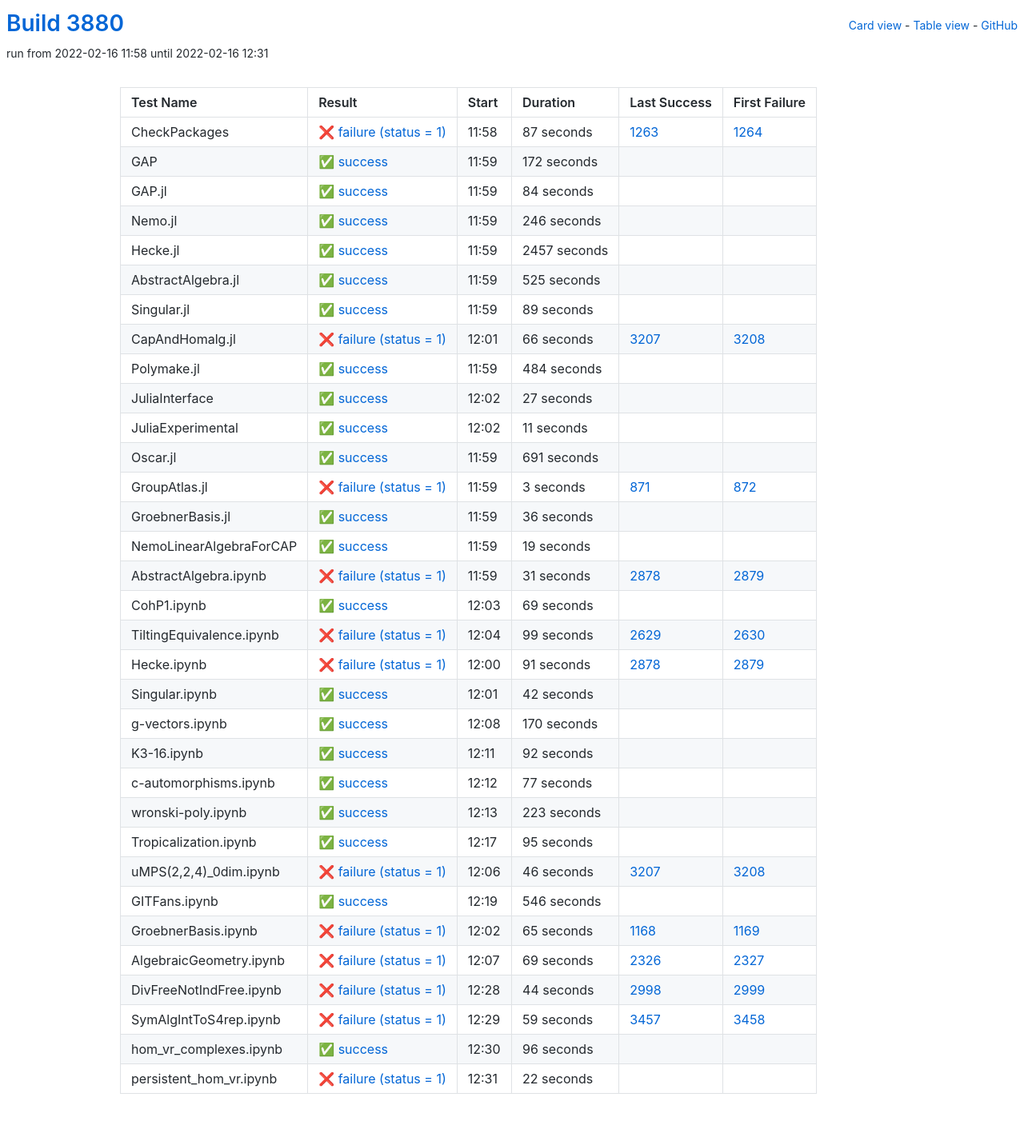
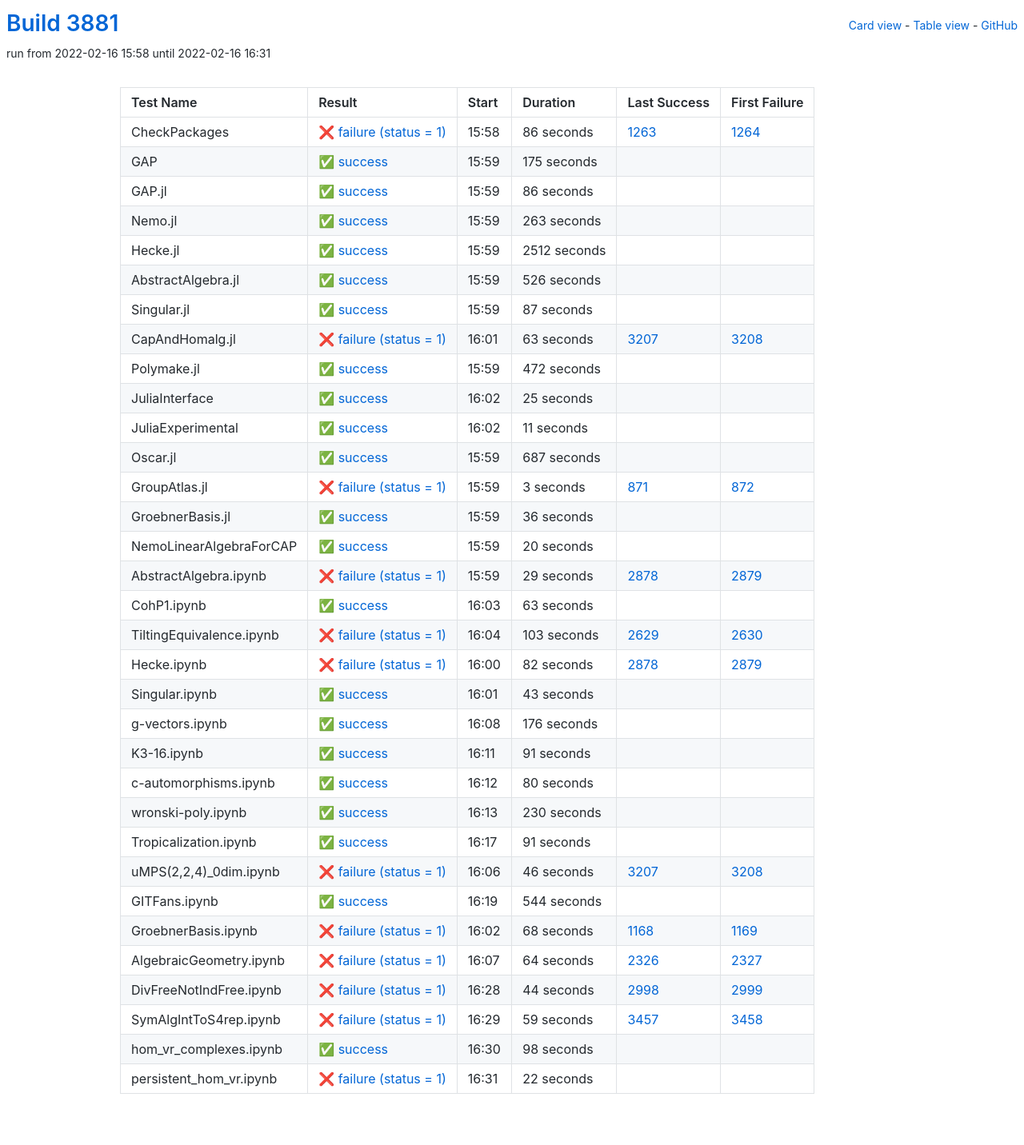
Before and after one commit to oscar-system/oscar-ci-status-stable, a Jekyll site: the page built from table.html, in a window 1280 px wide. Shown: the whole page at 80% size. Built offline with Jekyll 4.4.1, drawn with Linux system fonts in a browser that asks for light colours.

Commit message:
Build #3881

```diff
--- a/_data/ci.yml
+++ b/_data/ci.yml
@@ -1,6 +1,6 @@
 ---
-build: 3880
-build_url: https://oscarci.mathematik.uni-kl.de/job/oscar-stable/3880/
+build: 3881
+build_url: https://oscarci.mathematik.uni-kl.de/job/oscar-stable/3881/
 job: oscar-stable
 organization: oscar-system
 repo: oscar-ci-status-stable
@@ -8,128 +8,128 @@ repourl: https://github.com/oscar-system/oscar-ci-status-stable
 tests:
 - name: CheckPackages
   id: checkpackages
-  log: https://oscarci.mathematik.uni-kl.de/job/oscar-stable/3880/artifact/logs/build-3880/CheckPackages.log
-  start: 2022-02-16 11:58
+  log: https://oscarci.mathematik.uni-kl.de/job/oscar-stable/3881/artifact/logs/build-3881/CheckPackages.log
+  start: 2022-02-16 15:58
   success: false
   exitcode: 1
   status: failure
-  duration: 87
+  duration: 86
   last_success: 1263
   last_success_url: https://oscarci.mathematik.uni-kl.de/job/oscar-stable/1263/
   first_failure: 1264
   first_failure_url: https://oscarci.mathematik.uni-kl.de/job/oscar-stable/1264/
 - name: GAP
   id: gap
-  log: https://oscarci.mathematik.uni-kl.de/job/oscar-stable/3880/artifact/logs/build-3880/GAP.log
-  start: 2022-02-16 11:59
+  log: https://oscarci.mathematik.uni-kl.de/job/oscar-stable/3881/artifact/logs/build-3881/GAP.log
+  start: 2022-02-16 15:59
   success: true
   exitcode: 0
   status: success
-  duration: 172
+  duration: 175
   last_success: false
   last_success_url:
   first_failure: false
   first_failure_url:
 - name: GAP.jl
   id: gap-jl
-  log: https://oscarci.mathematik.uni-kl.de/job/oscar-stable/3880/artifact/logs/build-3880/GAP.jl.log
-  start: 2022-02-16 11:59
+  log: https://oscarci.mathematik.uni-kl.de/job/oscar-stable/3881/artifact/logs/build-3881/GAP.jl.log
+  start: 2022-02-16 15:59
   success: true
   exitcode: 0
   status: success
-  duration: 84
+  duration: 86
   last_success: false
   last_success_url:
   first_failure: false
   first_failure_url:
 - name: Nemo.jl
   id: nemo-jl
-  log: https://oscarci.mathematik.uni-kl.de/job/oscar-stable/3880/artifact/logs/build-3880/Nemo.jl.log
-  start: 2022-02-16 11:59
+  log: https://oscarci.mathematik.uni-kl.de/job/oscar-stable/3881/artifact/logs/build-3881/Nemo.jl.log
+  start: 2022-02-16 15:59
   success: true
   exitcode: 0
   status: success
-  duration: 246
+  duration: 263
   last_success: false
   last_success_url:
   first_failure: false
   first_failure_url:
 - name: Hecke.jl
   id: hecke-jl
-  log: https://oscarci.mathematik.uni-kl.de/job/oscar-stable/3880/artifact/logs/build-3880/Hecke.jl.log
-  start: 2022-02-16 11:59
+  log: https://oscarci.mathematik.uni-kl.de/job/oscar-stable/3881/artifact/logs/build-3881/Hecke.jl.log
+  start: 2022-02-16 15:59
   success: true
   exitcode: 0
   status: success
-  duration: 2457
+  duration: 2512
   last_success: false
   last_success_url:
   first_failure: false
   first_failure_url:
 - name: AbstractAlgebra.jl
   id: abstractalgebra-jl
-  log: https://oscarci.mathematik.uni-kl.de/job/oscar-stable/3880/artifact/logs/build-3880/AbstractAlgebra.jl.log
-  start: 2022-02-16 11:59
+  log: https://oscarci.mathematik.uni-kl.de/job/oscar-stable/3881/artifact/logs/build-3881/AbstractAlgebra.jl.log
+  start: 2022-02-16 15:59
   success: true
   exitcode: 0
   status: success
-  duration: 525
+  duration: 526
   last_success: false
   last_success_url:
   first_failure: false
   first_failure_url:
 - name: Singular.jl
   id: singular-jl
-  log: https://oscarci.mathematik.uni-kl.de/job/oscar-stable/3880/artifact/logs/build-3880/Singular.jl.log
-  start: 2022-02-16 11:59
+  log: https://oscarci.mathematik.uni-kl.de/job/oscar-stable/3881/artifact/logs/build-3881/Singular.jl.log
+  start: 2022-02-16 15:59
   success: true
   exitcode: 0
   status: success
-  duration: 89
+  duration: 87
   last_success: false
   last_success_url:
   first_failure: false
   first_failure_url:
 - name: CapAndHomalg.jl
   id: capandhomalg-jl
-  log: https://oscarci.mathematik.uni-kl.de/job/oscar-stable/3880/artifact/logs/build-3880/CapAndHomalg.jl.log
-  start: 2022-02-16 12:01
+  log: https://oscarci.mathematik.uni-kl.de/job/oscar-stable/3881/artifact/logs/build-3881/CapAndHomalg.jl.log
+  start: 2022-02-16 16:01
   success: false
   exitcode: 1
   status: failure
-  duration: 66
+  duration: 63
   last_success: 3207
   last_success_url: https://oscarci.mathematik.uni-kl.de/job/oscar-stable/3207/
   first_failure: 3208
   first_failure_url: https://oscarci.mathematik.uni-kl.de/job/oscar-stable/3208/
 - name: Polymake.jl
   id: polymake-jl
-  log: https://oscarci.mathematik.uni-kl.de/job/oscar-stable/3880/artifact/logs/build-3880/Polymake.jl.log
-  start: 2022-02-16 11:59
+  log: https://oscarci.mathematik.uni-kl.de/job/oscar-stable/3881/artifact/logs/build-3881/Polymake.jl.log
+  start: 2022-02-16 15:59
   success: true
   exitcode: 0
   status: success
-  duration: 484
+  duration: 472
   last_success: false
   last_success_url:
   first_failure: false
   first_failure_url:
 - name: JuliaInterface
   id: juliainterface
-  log: https://oscarci.mathematik.uni-kl.de/job/oscar-stable/3880/artifact/logs/build-3880/JuliaInterface.log
-  start: 2022-02-16 12:02
+  log: https://oscarci.mathematik.uni-kl.de/job/oscar-stable/3881/artifact/logs/build-3881/JuliaInterface.log
+  start: 2022-02-16 16:02
   success: true
   exitcode: 0
   status: success
-  duration: 27
+  duration: 25
   last_success: false
   last_success_url:
   first_failure: false
   first_failure_url:
 - name: JuliaExperimental
   id: juliaexperimental
-  log: https://oscarci.mathematik.uni-kl.de/job/oscar-stable/3880/artifact/logs/build-3880/JuliaExperimental.log
-  start: 2022-02-16 12:02
+  log: https://oscarci.mathematik.uni-kl.de/job/oscar-stable/3881/artifact/logs/build-3881/JuliaExperimental.log
+  start: 2022-02-16 16:02
   success: true
   exitcode: 0
   status: success
@@ -140,20 +140,20 @@ tests:
   first_failure_url:
 - name: Oscar.jl
   id: oscar-jl
-  log: https://oscarci.mathematik.uni-kl.de/job/oscar-stable/3880/artifact/logs/build-3880/Oscar.jl.log
-  start: 2022-02-16 11:59
+  log: https://oscarci.mathematik.uni-kl.de/job/oscar-stable/3881/artifact/logs/build-3881/Oscar.jl.log
+  start: 2022-02-16 15:59
   success: true
   exitcode: 0
   status: success
-  duration: 691
+  duration: 687
   last_success: false
   last_success_url:
   first_failure: false
   first_failure_url:
 - name: GroupAtlas.jl
   id: groupatlas-jl
-  log: https://oscarci.mathematik.uni-kl.de/job/oscar-stable/3880/artifact/logs/build-3880/GroupAtlas.jl.log
-  start: 2022-02-16 11:59
+  log: https://oscarci.mathematik.uni-kl.de/job/oscar-stable/3881/artifact/logs/build-3881/GroupAtlas.jl.log
+  start: 2022-02-16 15:59
   success: false
   exitcode: 1
   status: failure
@@ -164,8 +164,8 @@ tests:
   first_failure_url: https://oscarci.mathematik.uni-kl.de/job/oscar-stable/872/
 - name: GroebnerBasis.jl
   id: groebnerbasis-jl
-  log: https://oscarci.mathematik.uni-kl.de/job/oscar-stable/3880/artifact/logs/build-3880/GroebnerBasis.jl.log
-  start: 2022-02-16 11:59
+  log: https://oscarci.mathematik.uni-kl.de/job/oscar-stable/3881/artifact/logs/build-3881/GroebnerBasis.jl.log
+  start: 2022-02-16 15:59
   success: true
   exitcode: 0
   status: success
@@ -176,140 +176,140 @@ tests:
   first_failure_url:
 - name: NemoLinearAlgebraForCAP
   id: nemolinearalgebraforcap
-  log: https://oscarci.mathematik.uni-kl.de/job/oscar-stable/3880/artifact/logs/build-3880/NemoLinearAlgebraForCAP.log
-  start: 2022-02-16 11:59
+  log: https://oscarci.mathematik.uni-kl.de/job/oscar-stable/3881/artifact/logs/build-3881/NemoLinearAlgebraForCAP.log
+  start: 2022-02-16 15:59
   success: true
   exitcode: 0
   status: success
-  duration: 19
+  duration: 20
   last_success: false
   last_success_url:
   first_failure: false
   first_failure_url:
 - name: AbstractAlgebra.ipynb
   id: abstractalgebra-ipynb
-  log: https://oscarci.mathematik.uni-kl.de/job/oscar-stable/3880/artifact/logs/build-3880/AbstractAlgebra.ipynb.log
-  start: 2022-02-16 11:59
+  log: https://oscarci.mathematik.uni-kl.de/job/oscar-stable/3881/artifact/logs/build-3881/AbstractAlgebra.ipynb.log
+  start: 2022-02-16 15:59
   success: false
   exitcode: 1
   status: failure
-  duration: 31
+  duration: 29
   last_success: 2878
   last_success_url: https://oscarci.mathematik.uni-kl.de/job/oscar-stable/2878/
   first_failure: 2879
   first_failure_url: https://oscarci.mathematik.uni-kl.de/job/oscar-stable/2879/
 - name: CohP1.ipynb
   id: cohp1-ipynb
-  log: https://oscarci.mathematik.uni-kl.de/job/oscar-stable/3880/artifact/logs/build-3880/CohP1.ipynb.log
-  start: 2022-02-16 12:03
+  log: https://oscarci.mathematik.uni-kl.de/job/oscar-stable/3881/artifact/logs/build-3881/CohP1.ipynb.log
+  start: 2022-02-16 16:03
   success: true
   exitcode: 0
   status: success
-  duration: 69
+  duration: 63
   last_success: false
   last_success_url:
   first_failure: false
   first_failure_url:
 - name: TiltingEquivalence.ipynb
   id: tiltingequivalence-ipynb
-  log: https://oscarci.mathematik.uni-kl.de/job/oscar-stable/3880/artifact/logs/build-3880/TiltingEquivalence.ipynb.log
-  start: 2022-02-16 12:04
+  log: https://oscarci.mathematik.uni-kl.de/job/oscar-stable/3881/artifact/logs/build-3881/TiltingEquivalence.ipynb.log
+  start: 2022-02-16 16:04
   success: false
   exitcode: 1
   status: failure
-  duration: 99
+  duration: 103
   last_success: 2629
   last_success_url: https://oscarci.mathematik.uni-kl.de/job/oscar-stable/2629/
   first_failure: 2630
   first_failure_url: https://oscarci.mathematik.uni-kl.de/job/oscar-stable/2630/
 - name: Hecke.ipynb
   id: hecke-ipynb
-  log: https://oscarci.mathematik.uni-kl.de/job/oscar-stable/3880/artifact/logs/build-3880/Hecke.ipynb.log
-  start: 2022-02-16 12:00
+  log: https://oscarci.mathematik.uni-kl.de/job/oscar-stable/3881/artifact/logs/build-3881/Hecke.ipynb.log
+  start: 2022-02-16 16:00
   success: false
   exitcode: 1
   status: failure
-  duration: 91
+  duration: 82
   last_success: 2878
   last_success_url: https://oscarci.mathematik.uni-kl.de/job/oscar-stable/2878/
   first_failure: 2879
   first_failure_url: https://oscarci.mathematik.uni-kl.de/job/oscar-stable/2879/
 - name: Singular.ipynb
   id: singular-ipynb
-  log: https://oscarci.mathematik.uni-kl.de/job/oscar-stable/3880/artifact/logs/build-3880/Singular.ipynb.log
-  start: 2022-02-16 12:01
+  log: https://oscarci.mathematik.uni-kl.de/job/oscar-stable/3881/artifact/logs/build-3881/Singular.ipynb.log
+  start: 2022-02-16 16:01
   success: true
   exitcode: 0
   status: success
-  duration: 42
+  duration: 43
   last_success: false
   last_success_url:
   first_failure: false
   first_failure_url:
 - name: g-vectors.ipynb
   id: g-vectors-ipynb
-  log: https://oscarci.mathematik.uni-kl.de/job/oscar-stable/3880/artifact/logs/build-3880/g-vectors.ipynb.log
-  start: 2022-02-16 12:08
+  log: https://oscarci.mathematik.uni-kl.de/job/oscar-stable/3881/artifact/logs/build-3881/g-vectors.ipynb.log
+  start: 2022-02-16 16:08
   success: true
   exitcode: 0
   status: success
-  duration: 170
+  duration: 176
   last_success: false
   last_success_url:
   first_failure: false
   first_failure_url:
 - name: K3-16.ipynb
   id: k3-16-ipynb
-  log: https://oscarci.mathematik.uni-kl.de/job/oscar-stable/3880/artifact/logs/build-3880/K3-16.ipynb.log
-  start: 2022-02-16 12:11
+  log: https://oscarci.mathematik.uni-kl.de/job/oscar-stable/3881/artifact/logs/build-3881/K3-16.ipynb.log
+  start: 2022-02-16 16:11
   success: true
   exitcode: 0
   status: success
-  duration: 92
+  duration: 91
   last_success: false
   last_success_url:
   first_failure: false
   first_failure_url:
 - name: c-automorphisms.ipynb
   id: c-automorphisms-ipynb
-  log: https://oscarci.mathematik.uni-kl.de/job/oscar-stable/3880/artifact/logs/build-3880/c-automorphisms.ipynb.log
-  start: 2022-02-16 12:12
+  log: https://oscarci.mathematik.uni-kl.de/job/oscar-stable/3881/artifact/logs/build-3881/c-automorphisms.ipynb.log
+  start: 2022-02-16 16:12
   success: true
   exitcode: 0
   status: success
-  duration: 77
+  duration: 80
   last_success: false
   last_success_url:
   first_failure: false
   first_failure_url:
 - name: wronski-poly.ipynb
   id: wronski-poly-ipynb
-  log: https://oscarci.mathematik.uni-kl.de/job/oscar-stable/3880/artifact/logs/build-3880/wronski-poly.ipynb.log
-  start: 2022-02-16 12:13
+  log: https://oscarci.mathematik.uni-kl.de/job/oscar-stable/3881/artifact/logs/build-3881/wronski-poly.ipynb.log
+  start: 2022-02-16 16:13
   success: true
   exitcode: 0
   status: success
-  duration: 223
+  duration: 230
   last_success: false
   last_success_url:
   first_failure: false
   first_failure_url:
 - name: Tropicalization.ipynb
   id: tropicalization-ipynb
-  log: https://oscarci.mathematik.uni-kl.de/job/oscar-stable/3880/artifact/logs/build-3880/Tropicalization.ipynb.log
-  start: 2022-02-16 12:17
+  log: https://oscarci.mathematik.uni-kl.de/job/oscar-stable/3881/artifact/logs/build-3881/Tropicalization.ipynb.log
+  start: 2022-02-16 16:17
   success: true
   exitcode: 0
   status: success
-  duration: 95
+  duration: 91
   last_success: false
   last_success_url:
   first_failure: false
   first_failure_url:
 - name: uMPS(2,2,4)_0dim.ipynb
   id: umps-2-2-4-0dim-ipynb
-  log: https://oscarci.mathematik.uni-kl.de/job/oscar-stable/3880/artifact/logs/build-3880/uMPS-2-2-4-_0dim.ipynb.log
-  start: 2022-02-16 12:06
+  log: https://oscarci.mathematik.uni-kl.de/job/oscar-stable/3881/artifact/logs/build-3881/uMPS-2-2-4-_0dim.ipynb.log
+  start: 2022-02-16 16:06
   success: false
   exitcode: 1
   status: failure
@@ -320,44 +320,44 @@ tests:
   first_failure_url: https://oscarci.mathematik.uni-kl.de/job/oscar-stable/3208/
 - name: GITFans.ipynb
   id: gitfans-ipynb
-  log: https://oscarci.mathematik.uni-kl.de/job/oscar-stable/3880/artifact/logs/build-3880/GITFans.ipynb.log
-  start: 2022-02-16 12:19
+  log: https://oscarci.mathematik.uni-kl.de/job/oscar-stable/3881/artifact/logs/build-3881/GITFans.ipynb.log
+  start: 2022-02-16 16:19
   success: true
   exitcode: 0
   status: success
-  duration: 546
+  duration: 544
   last_success: false
   last_success_url:
   first_failure: false
   first_failure_url:
 - name: GroebnerBasis.ipynb
   id: groebnerbasis-ipynb
-  log: https://oscarci.mathematik.uni-kl.de/job/oscar-stable/3880/artifact/logs/build-3880/GroebnerBasis.ipynb.log
-  start: 2022-02-16 12:02
+  log: https://oscarci.mathematik.uni-kl.de/job/oscar-stable/3881/artifact/logs/build-3881/GroebnerBasis.ipynb.log
+  start: 2022-02-16 16:02
   success: false
   exitcode: 1
   status: failure
-  duration: 65
+  duration: 68
   last_success: 1168
   last_success_url: https://oscarci.mathematik.uni-kl.de/job/oscar-stable/1168/
   first_failure: 1169
   first_failure_url: https://oscarci.mathematik.uni-kl.de/job/oscar-stable/1169/
 - name: AlgebraicGeometry.ipynb
   id: algebraicgeometry-ipynb
-  log: https://oscarci.mathematik.uni-kl.de/job/oscar-stable/3880/artifact/logs/build-3880/AlgebraicGeometry.ipynb.log
-  start: 2022-02-16 12:07
+  log: https://oscarci.mathematik.uni-kl.de/job/oscar-stable/3881/artifact/logs/build-3881/AlgebraicGeometry.ipynb.log
+  start: 2022-02-16 16:07
   success: false
   exitcode: 1
   status: failure
-  duration: 69
+  duration: 64
   last_success: 2326
   last_success_url: https://oscarci.mathematik.uni-kl.de/job/oscar-stable/2326/
   first_failure: 2327
   first_failure_url: https://oscarci.mathematik.uni-kl.de/job/oscar-stable/2327/
 - name: DivFreeNotIndFree.ipynb
   id: divfreenotindfree-ipynb
-  log: https://oscarci.mathematik.uni-kl.de/job/oscar-stable/3880/artifact/logs/build-3880/DivFreeNotIndFree.ipynb.log
-  start: 2022-02-16 12:28
+  log: https://oscarci.mathematik.uni-kl.de/job/oscar-stable/3881/artifact/logs/build-3881/DivFreeNotIndFree.ipynb.log
+  start: 2022-02-16 16:28
   success: false
   exitcode: 1
   status: failure
@@ -368,8 +368,8 @@ tests:
   first_failure_url: https://oscarci.mathematik.uni-kl.de/job/oscar-stable/2999/
 - name: SymAlgIntToS4rep.ipynb
   id: symalginttos4rep-ipynb
-  log: https://oscarci.mathematik.uni-kl.de/job/oscar-stable/3880/artifact/logs/build-3880/SymAlgIntToS4rep.ipynb.log
-  start: 2022-02-16 12:29
+  log: https://oscarci.mathematik.uni-kl.de/job/oscar-stable/3881/artifact/logs/build-3881/SymAlgIntToS4rep.ipynb.log
+  start: 2022-02-16 16:29
   success: false
   exitcode: 1
   status: failure
@@ -380,20 +380,20 @@ tests:
   first_failure_url: https://oscarci.mathematik.uni-kl.de/job/oscar-stable/3458/
 - name: hom_vr_complexes.ipynb
   id: hom-vr-complexes-ipynb
-  log: https://oscarci.mathematik.uni-kl.de/job/oscar-stable/3880/artifact/logs/build-3880/hom_vr_complexes.ipynb.log
-  start: 2022-02-16 12:30
+  log: https://oscarci.mathematik.uni-kl.de/job/oscar-stable/3881/artifact/logs/build-3881/hom_vr_complexes.ipynb.log
+  start: 2022-02-16 16:30
   success: true
   exitcode: 0
   status: success
-  duration: 96
+  duration: 98
   last_success: false
   last_success_url:
   first_failure: false
   first_failure_url:
 - name: persistent_hom_vr.ipynb
   id: persistent-hom-vr-ipynb
-  log: https://oscarci.mathematik.uni-kl.de/job/oscar-stable/3880/artifact/logs/build-3880/persistent_hom_vr.ipynb.log
-  start: 2022-02-16 12:31
+  log: https://oscarci.mathematik.uni-kl.de/job/oscar-stable/3881/artifact/logs/build-3881/persistent_hom_vr.ipynb.log
+  start: 2022-02-16 16:31
   success: false
   exitcode: 1
   status: failure
```
Also changed, not shown: README.md.
